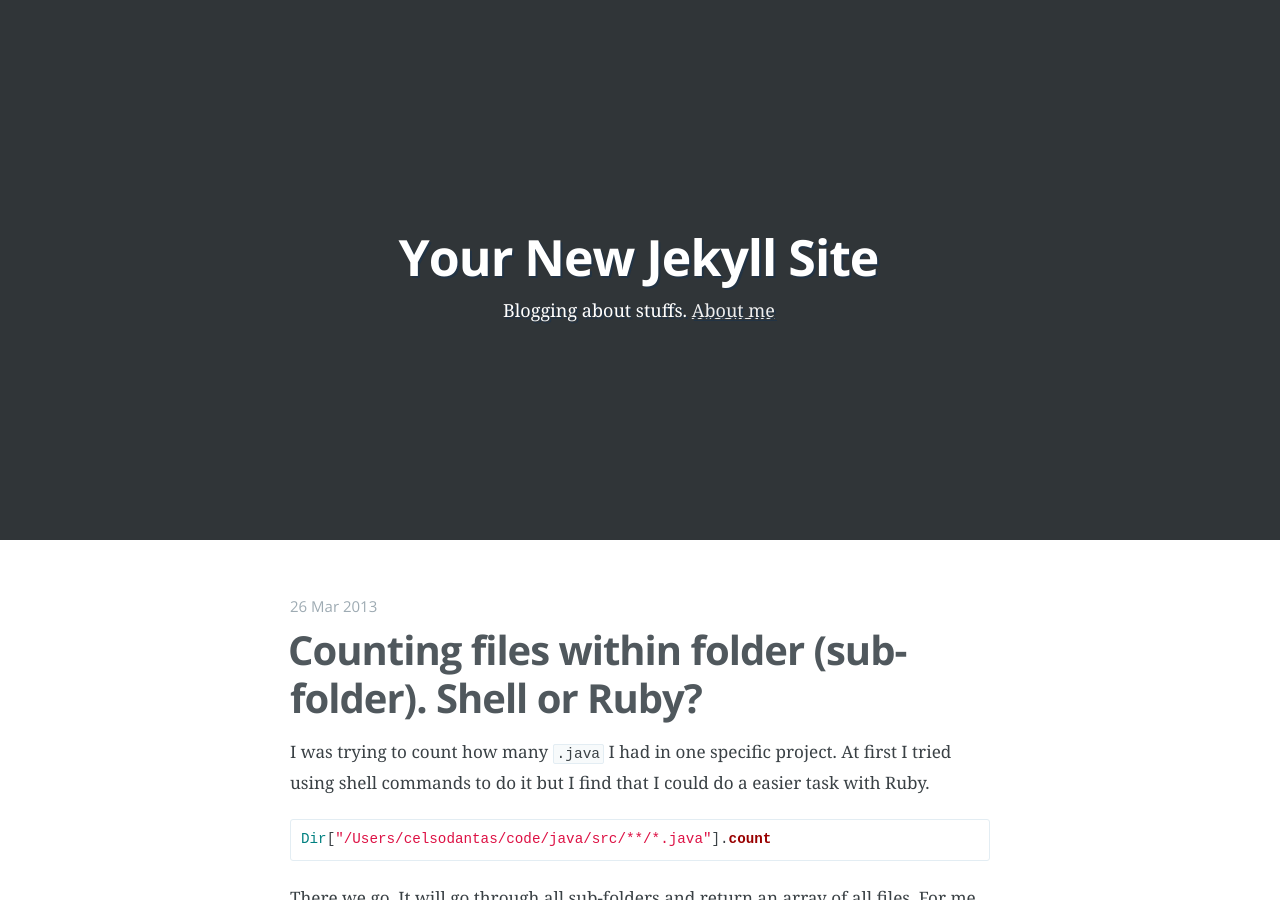
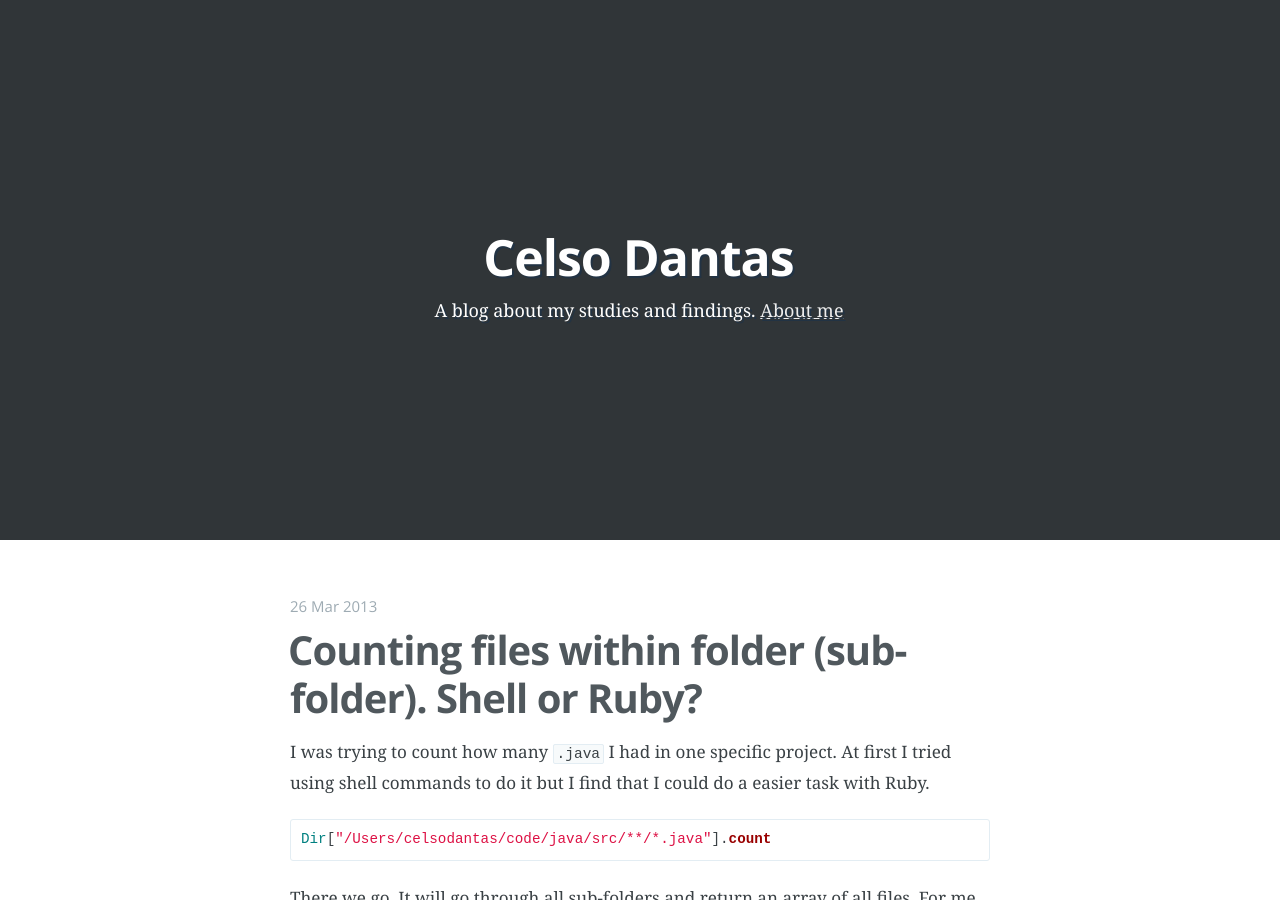
Before and after one commit to celsodantas/celsodantas.github.io, a Jekyll site: the page built from index.html, in a window 1280 px wide and 900 px high. Built offline with Jekyll 4.4.1, drawn with Linux system fonts in a browser that asks for light colours; Markdown is read by kramdown in place of the engine named in the settings; the list of posts is cut into pages by our own code; some of the changed text lies outside the part shown.

Commit message:
updating config with my contents

```diff
--- a/_config.yml
+++ b/_config.yml
@@ -1,6 +1,6 @@
-name: Your New Jekyll Site
-description: Blogging about stuffs
-meta_description: "Your New Jekyll Site, Blogging about stuffs"
+name: Celso Dantas
+description: A blog about my studies and findings
+meta_description: "My name is Celso Dantas, and this is my blog."
 
 markdown: redcarpet
 pygments: true
```
